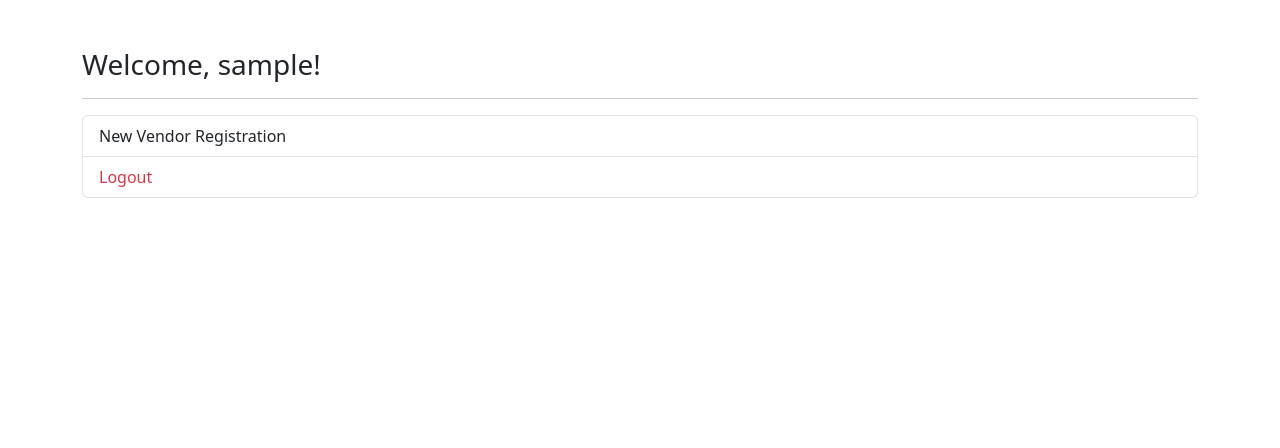
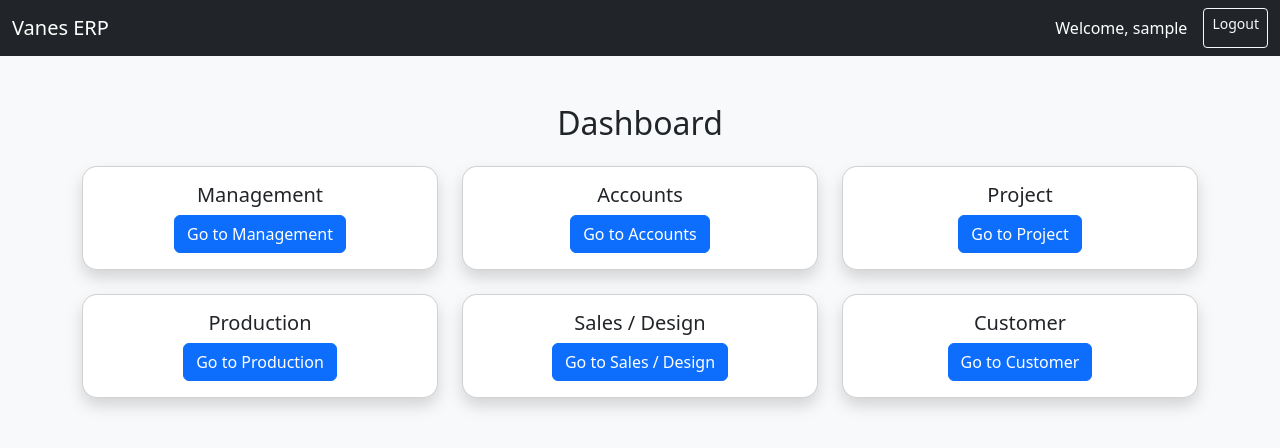
Before and after one commit to Madhan12-tech/Vanes_erp, a Flask app: page /dashboard in a window 1280 px wide. Shown: the top 448 px of the page. Run offline with Flask 3, Linux system fonts and the light colour scheme; the visitor is signed in with stand-in values (Sample User, id 1).

Commit message:
Update dashboard.html

```diff
--- a/templates/dashboard.html
+++ b/templates/dashboard.html
@@ -1,18 +1,47 @@
 <!DOCTYPE html>
 <html lang="en">
 <head>
-  <meta charset="UTF-8">
+  <meta charset="UTF-8" />
   <title>Dashboard</title>
   <link href="https://cdn.jsdelivr.net/npm/bootstrap@5.3.0/dist/css/bootstrap.min.css" rel="stylesheet">
+  <style>
+    .card {
+      border-radius: 15px;
+      transition: 0.3s;
+    }
+    .card:hover {
+      transform: scale(1.02);
+      box-shadow: 0 5px 15px rgba(0,0,0,0.2);
+    }
+  </style>
 </head>
-<body>
+<body class="bg-light">
+  <nav class="navbar navbar-expand-lg navbar-dark bg-dark">
+    <div class="container-fluid">
+      <a class="navbar-brand" href="#">Vanes ERP</a>
+      <div class="d-flex">
+        <span class="navbar-text text-white me-3">Welcome, {{ session['username'] }}</span>
+        <a href="{{ url_for('logout') }}" class="btn btn-outline-light btn-sm">Logout</a>
+      </div>
+    </div>
+  </nav>
+
   <div class="container mt-5">
-    <h3>Welcome, {{ session['username'] }}!</h3>
-    <hr>
-    <div class="list-group">
-      <a href="{{ url_for('register') }}" class="list-group-item list-group-item-action">New Vendor Registration</a>
-      <a href="{{ url_for('logout') }}" class="list-group-item list-group-item-action text-danger">Logout</a>
+    <h2 class="mb-4 text-center">Dashboard</h2>
+    <div class="row">
+      {% for module in modules %}
+      <div class="col-md-4 mb-4">
+        <div class="card text-center shadow">
+          <div class="card-body">
+            <h5 class="card-title">{{ module.name }}</h5>
+            <a href="{{ module.url }}" class="btn btn-primary">Go to {{ module.name }}</a>
+          </div>
+        </div>
+      </div>
+      {% endfor %}
     </div>
   </div>
+
+  <script src="https://cdn.jsdelivr.net/npm/bootstrap@5.3.0/dist/js/bootstrap.bundle.min.js"></script>
 </body>
 </html>
```
